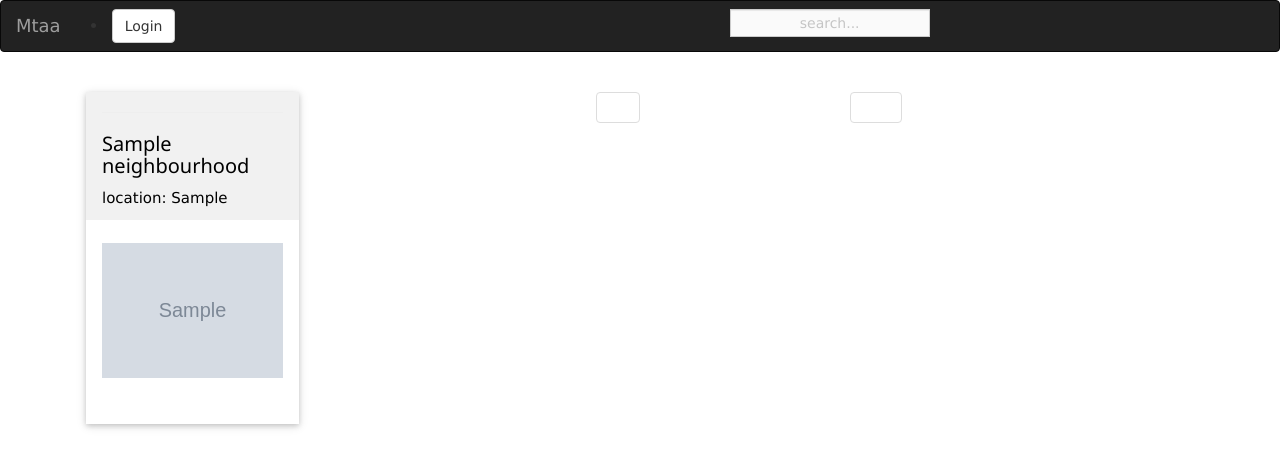
After one commit to AhmadSAshraf/mtaa, a Django app: template mtaa/templates/details.html in a window 1280 px wide. The commit adds this page. Shown: the top 468 px of the page. Run offline with Django 3.2, Linux system fonts and the light colour scheme; tables that the repository leaves empty hold one stand-in row (values such as "Sample post"); the template is opened without the code that fills it: values that come from a table or form of the project are taken from there, most other values are stand-ins (such as "Sample title", 1, 10 or a date in 2020); grey boxes marked "Sample" are stand-in pictures; some libraries are stand-ins or nearby versions.

Commit message:
complete details.html

```diff
--- a/mtaa/templates/base.html
+++ b/mtaa/templates/base.html
@@ -24,7 +24,7 @@
 <body>
   {% include "navbar.html" %}
   {% block content %} <h1 class='text-center'>Mtaa</h1>
-  <p class='text-center'>Welcome to Mtaa, post latest happenings, Meet new neighbours.</p>
+  <p class='text-center'>Welcome to Mtaa, Join a neighbourhood, Meet new neighbours, post latest happenings.</p>
   {%endblock%}
 
   {% block scripts %}
--- /dev/null
+++ b/mtaa/templates/details.html
@@ -0,0 +1,78 @@
+{%extends 'base.html'%}
+{%block content%}
+{% load bootstrap3 %} {% load staticfiles%}
+<div class="container">
+    <div class="row">
+        <div style="margin-top:20px;" class='col-md-5'>
+            <div style="width:100%;" class="w3-container card">
+
+                <div class="w3-card" style="width:50%;">
+                  <header class="w3-container w3-light-grey">
+                    <hr>
+                    <h4><a href="#" style="text-decoration:none;">{{ neighbourhood.name }}</a></h4>
+                    <p class='article-content'>location: {{ neighbourhood.location }}</p>
+                  </header>
+                  <br>
+                  <div class="w3-container">
+                    <img src="{{ neighbourhood.image.url }}" alt="image" style="width:100%">
+                  </div>
+                  <footer class="w3-container">
+                    <br>
+                    <br>
+                  </footer>
+
+
+                </div>
+            </div>
+        </div>
+
+
+
+
+        <div style="color:white;margin-top:20px;" class="col-md-3">
+            <p>click <a class="img-thumbnail" href="{%url 'new_business' pk=neighbourhood.id %}">
+                    here
+                </a> to post about your business</p>
+            {%if businesses%}
+            {%for business in businesses%}
+
+            <p>name: {{business.name}}</p>
+            <p>description: {{business.description}}</p>
+            <p>contact: {{business.email}}</p>
+            {%endfor%}
+            {%else%}
+            <p>no business at the moment</p>
+            {%endif%}
+        </div>
+
+
+
+        <div style="color:white;margin-top:20px;" class="col-md-3">
+            <p><a class="img-thumbnail" href="{%url 'new_post' pk=neighbourhood.id %}">
+                    share
+                </a> something with your neighbour. </p>
+            {%if posts%}
+            {%for post in posts%}
+            <p><strong>{{post.user.username}}: </strong> {{post.post}}</p>
+            {%endfor%}
+            {%else%}
+            <p>no business at the moment</p>
+            {%endif%}
+        </div>
+    </div>
+</div>
+
+<style>
+    .content {
+        background-color: white;
+    }
+    .card {
+        width: 100%;
+    }
+    .edge {
+        background-color: #4F0505;
+        color: white;
+    }
+</style>
+
+{%endblock%}
--- a/mtaa/templates/home.html
+++ b/mtaa/templates/home.html
@@ -17,7 +17,7 @@
         <header class="w3-container w3-light-grey">
           <hr>
           <h4><a href="#" style="text-decoration:none;">{{ neighbourhood.name }}</a></h4>
-          <p class='article-content'>{{ neighbourhood.location }}</p>
+          <p class='article-content'>location: {{ neighbourhood.location }}</p>
         </header>
         <br>
         <div class="w3-container">
```
